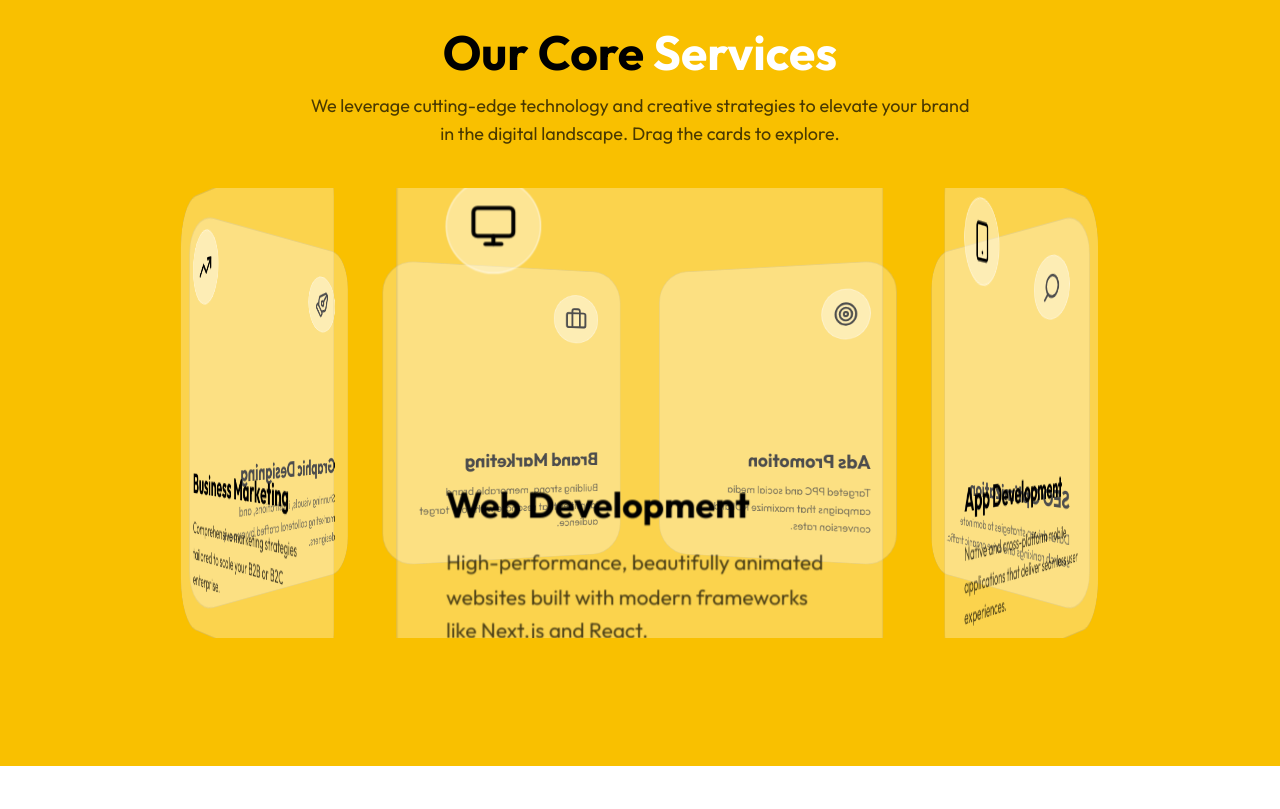
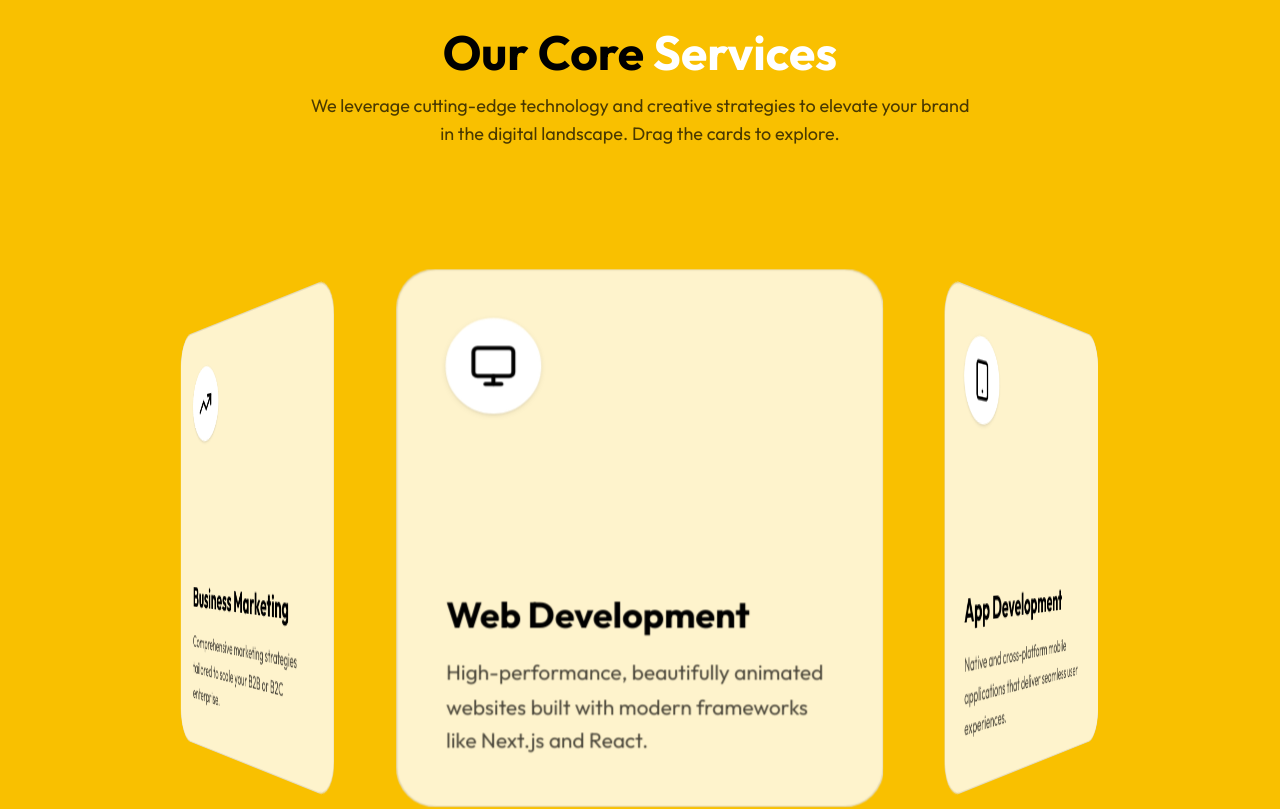
Before and after one commit to arshadyelikar27-dev/Good-Marketing-Matters, a Next.js app: page / in a window 1280 px wide. Shown: the part 900-1709 px from the top of the page. Built offline with nearby package versions, Linux system fonts and the light colour scheme.

Commit message:
feat: add interactive 3D carousel services component

```diff
--- a/src/components/services.tsx
+++ b/src/components/services.tsx
@@ -115,7 +115,7 @@ export function Services() {
         </div>
       </div>
 
-      <div className="relative h-[450px] w-full overflow-hidden flex items-center justify-center -mt-10" style={{ perspective: "1200px" }}>
+      <div className="relative h-[550px] md:h-[700px] w-full overflow-hidden flex items-center justify-center -mt-10" style={{ perspective: "1200px" }}>
         <motion.div
           drag="x"
           className="relative flex h-full origin-center cursor-grab justify-center active:cursor-grabbing"
@@ -152,12 +152,14 @@ export function Services() {
                 style={{
                   width: `${faceWidth}px`,
                   transform: `rotateY(${idx * (360 / faceCount)}deg) translateZ(${radius}px)`,
+                  backfaceVisibility: "hidden", // Hides cards when they rotate to the back
+                  WebkitBackfaceVisibility: "hidden"
                 }}
               >
                 {/* The Original Card Design */}
                 <div
                   className={cn(
-                    "relative group w-full h-[380px] rounded-[2.5rem] p-8 overflow-hidden border border-black/10 bg-white/30 backdrop-blur-md transition-all duration-500 flex flex-col justify-between",
+                    "relative group w-full h-[360px] rounded-3xl p-8 overflow-hidden border border-black/10 bg-white/80 backdrop-blur-xl transition-all duration-500 flex flex-col justify-between",
                     isHovered ? "shadow-[0_0_40px_rgba(0,0,0,0.1)] border-white/50 scale-[1.02]" : "scale-100"
                   )}
                 >
@@ -171,7 +173,7 @@ export function Services() {
 
                   {/* Content */}
                   <div className="relative z-10 flex flex-col h-full gap-6">
-                    <div className="w-16 h-16 shrink-0 rounded-full bg-white/40 border border-white/40 flex items-center justify-center group-hover:bg-white group-hover:border-white transition-colors duration-500">
+                    <div className="w-16 h-16 shrink-0 rounded-full bg-white border border-white flex items-center justify-center group-hover:bg-white group-hover:border-white transition-colors duration-500 shadow-sm">
                       <Icon className="w-8 h-8 text-black group-hover:text-black transition-colors duration-500" />
                     </div>
 
```
